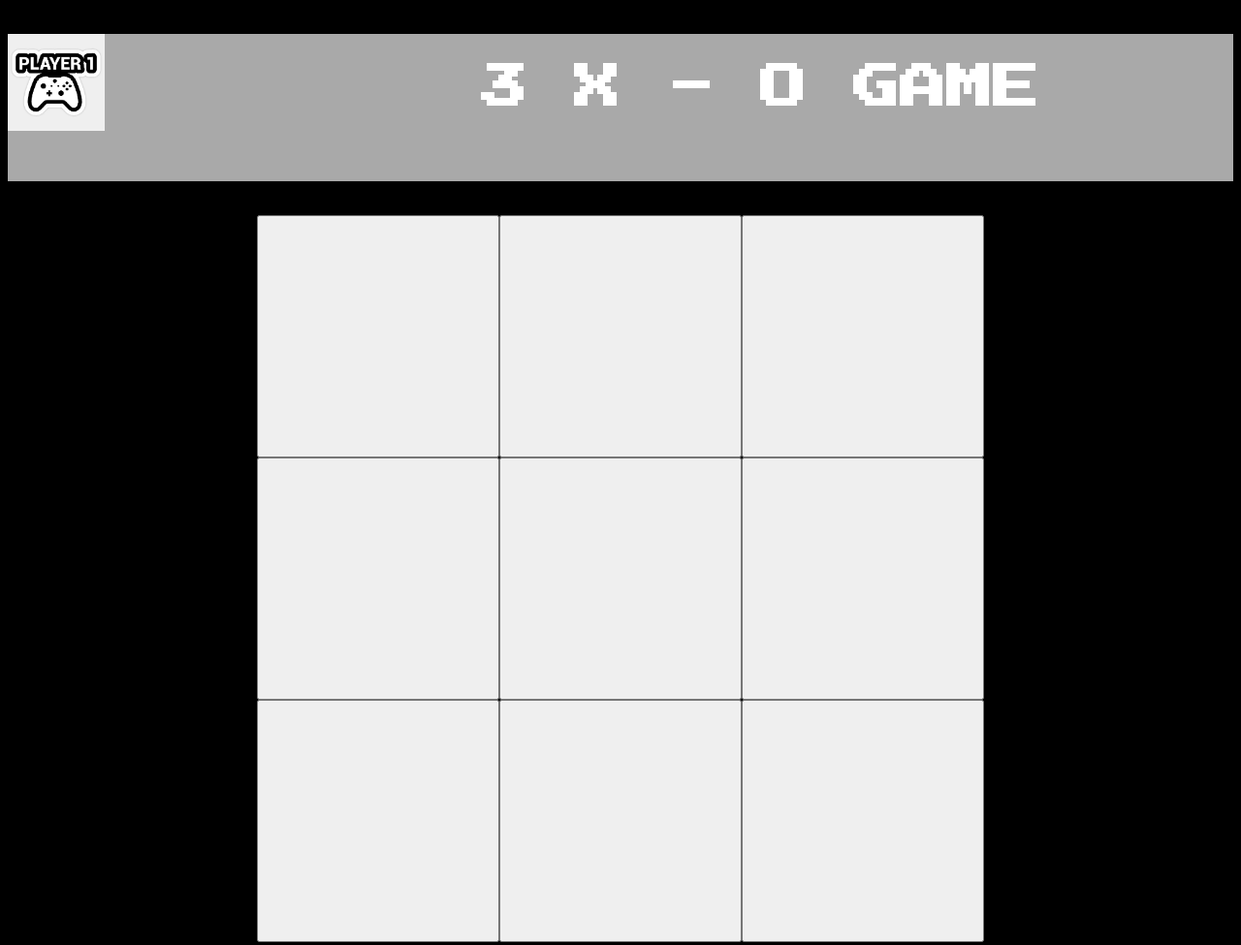
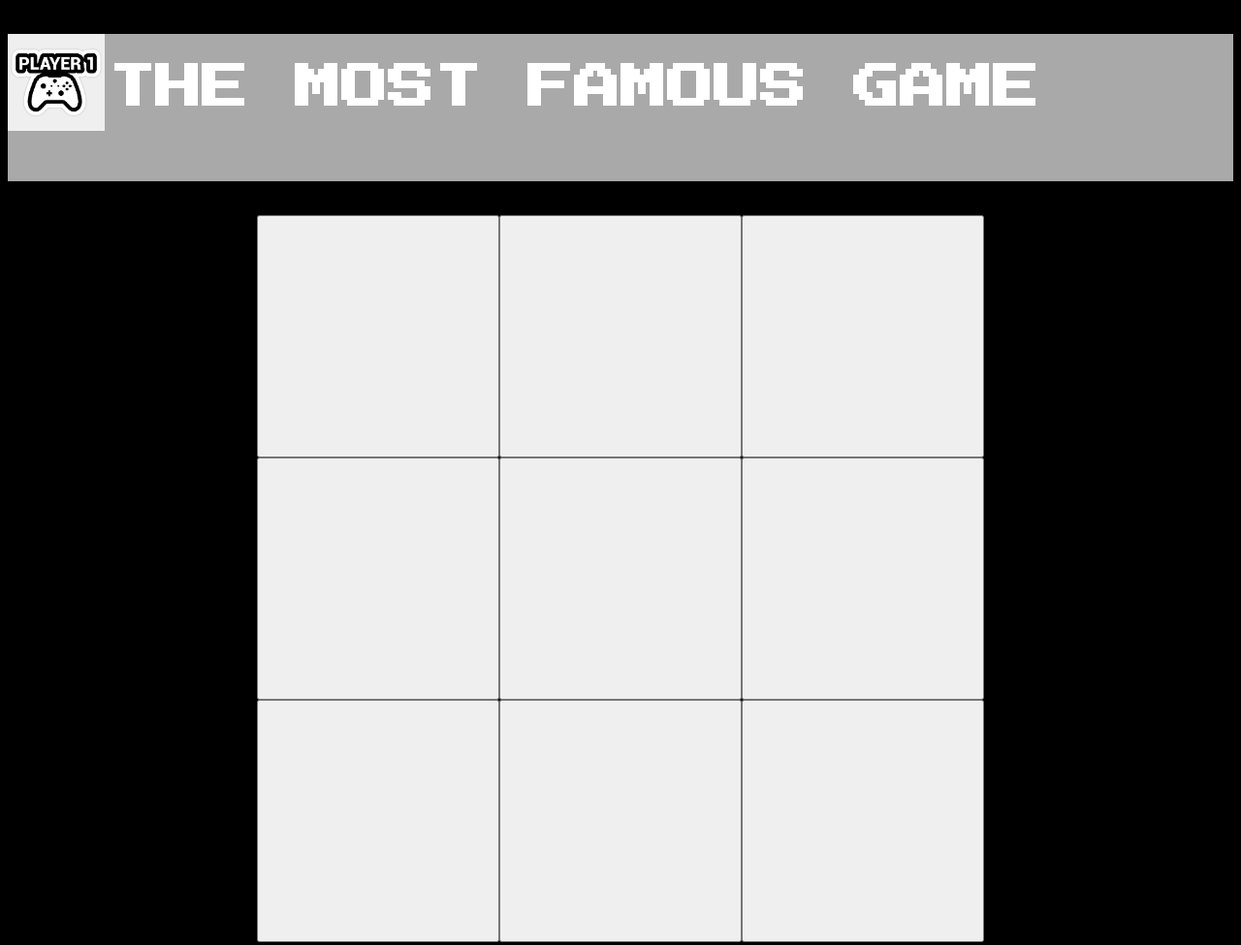
Before and after one commit to Riusaky68606/3-en-Raya, a plain HTML site: page index.html in a window 1280 px wide. Shown: the whole page at 97% size. Drawn offline with Linux system fonts and the light colour scheme.

Commit message:
the most famous game

```diff
--- a/index.html
+++ b/index.html
@@ -18,7 +18,7 @@
 		<img class="player" src="img/player1.jpg" height="100px">
 
 <!-- <<<<<<< HEAD -->
-		<h1> 3 X - O GAME </h1>
+		<h1> THE MOST FAMOUS GAME</h1>
 		<!-- <h1>Tres en raya - Grupo5</h1> -->
 <!-- >>>>>>> bd76b251346117720b8106ae3827b777b32c1ea9 -->
 	</div>
```
